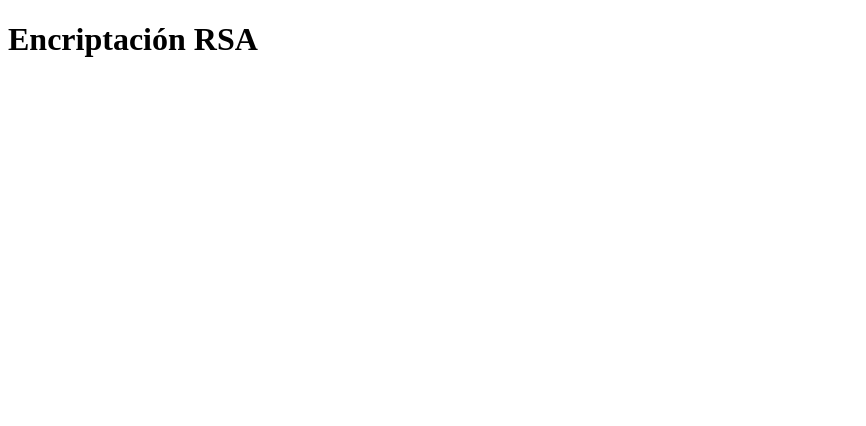
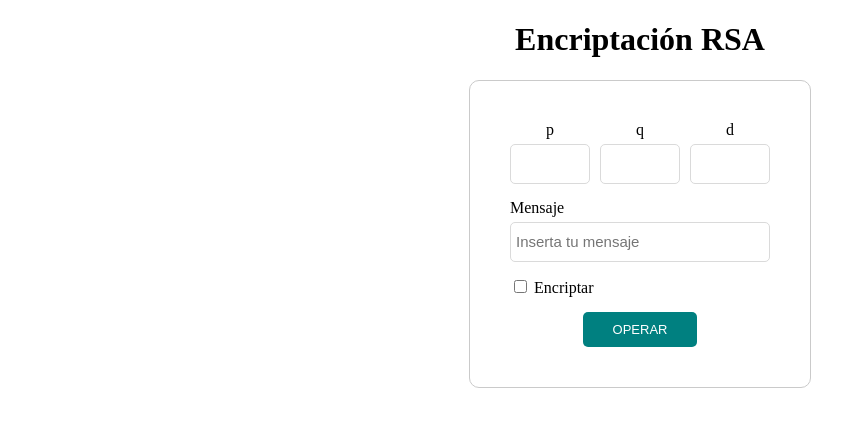
Before and after one commit to DiDream/RSA, a plain HTML site: page index.html in a window 1280 px wide. Shown: the whole page, without its empty margins (0-866 px from the left). Drawn offline with Linux system fonts and the light colour scheme.

Commit message:
Diseño preliminar implementado

```diff
--- /dev/null
+++ b/development/sass/styles.scss
@@ -0,0 +1,72 @@
+* {
+    box-sizing: border-box;
+}
+body {
+    text-align: center;
+}
+form {
+    display: inline-block;
+    padding: 40px;
+    border: 1px solid #CACACA;
+    border-radius: 10px;
+
+    .input-field {
+        margin-bottom: 15px;
+        text-align: left;
+        label {
+            display: block;
+        }
+        &.multiple {
+            display: flex;
+        }
+        input[type='text'],
+        input[type='number'] {
+            height: 40px;
+            margin-top: 5px;
+            border-radius: 5px;
+            border: 1px solid #DADADA;
+            padding-left: 5px;
+            box-sizing: border-box;
+            font-size: 15px;
+            font-weight: 300;
+        }
+        input[type="text"] {
+            width: 100%;
+
+        }
+    }
+
+    .input-subfield {
+        &.margin-lr {
+            margin: 0 10px;
+        }
+        label {
+            text-align: center;
+        }
+        input[type='number']:-webkit-inner-spin-button,
+        input[type='number']:-webkit-outer-spin-button {
+            -webkit-appearance: none;
+            margin: 0;
+        }
+        input[type="number"] {
+            -moz-appearance: textfield;
+            width: 80px;
+
+        }
+    }
+    .inline {
+        label {
+            display: initial;
+        }
+    }
+    input[type="submit"] {
+        border: 0px;
+        padding: 10px 30px;
+        background-color: teal;
+        color: #fff;
+        font-size: 13px;
+        text-transform: uppercase;
+        border-radius: 5px;
+        cursor: pointer;
+    }
+}
--- a/index.html
+++ b/index.html
@@ -1,12 +1,42 @@
 <!DOCTYPE html>
-<html lang="en">
+<html lang="es">
   <head>
     <meta charset="utf-8">
-    <title>encriptación RSA</title>
+    <title>Encriptación RSA</title>
+    <link rel="stylesheet" href="css/styles.css" attr>
   </head>
   <body>
-    <h1>Encriptación RSA</h1>
-    <script src="http://peterolson.github.com/BigInteger.js/BigInteger.min.js"></script>
+    <header>
+      <h1>Encriptación RSA</h1>
+    </header>
+    <form action="#" method="method">
+      <div class="input-field multiple">
+        <div class="input-subfield">
+          <label>p</label>
+          <input type="number" name="p">
+        </div>
+        <div class="input-subfield margin-lr">
+          <label>q</label>
+          <input type="number" name="q">
+        </div>
+        <div class="input-subfield">
+          <label>d</label>
+          <input type="number" name="d">
+        </div>
+      </div>
+      <div class="input-field">
+        <label>Mensaje</label>
+        <input type="text" placeholder="Inserta tu mensaje" name="message">
+      </div>
+      <div class="input-field inline">
+        <input type="checkbox" name="encrypt">
+        <label>Encriptar</label>
+      </div>
+      <div class="submit">
+        <input type="submit" value="Operar">
+      </div>
+    </form>
+    <!--script( src="http://peterolson.github.com/BigInteger.js/BigInteger.min.js")-->
     <script src="js/main.js"></script>
   </body>
 </html>
```
Also changed, not shown: css/styles.css (added), 1 other file.
